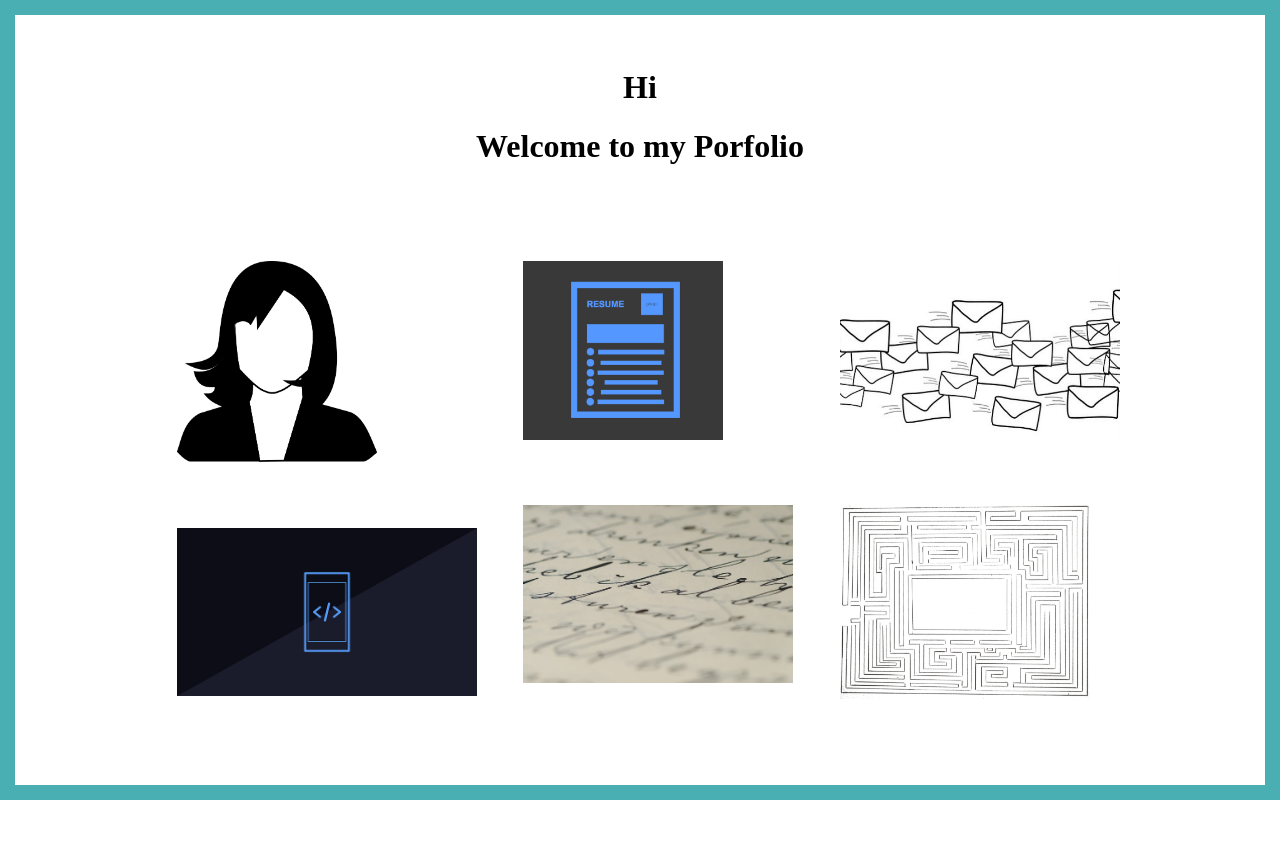
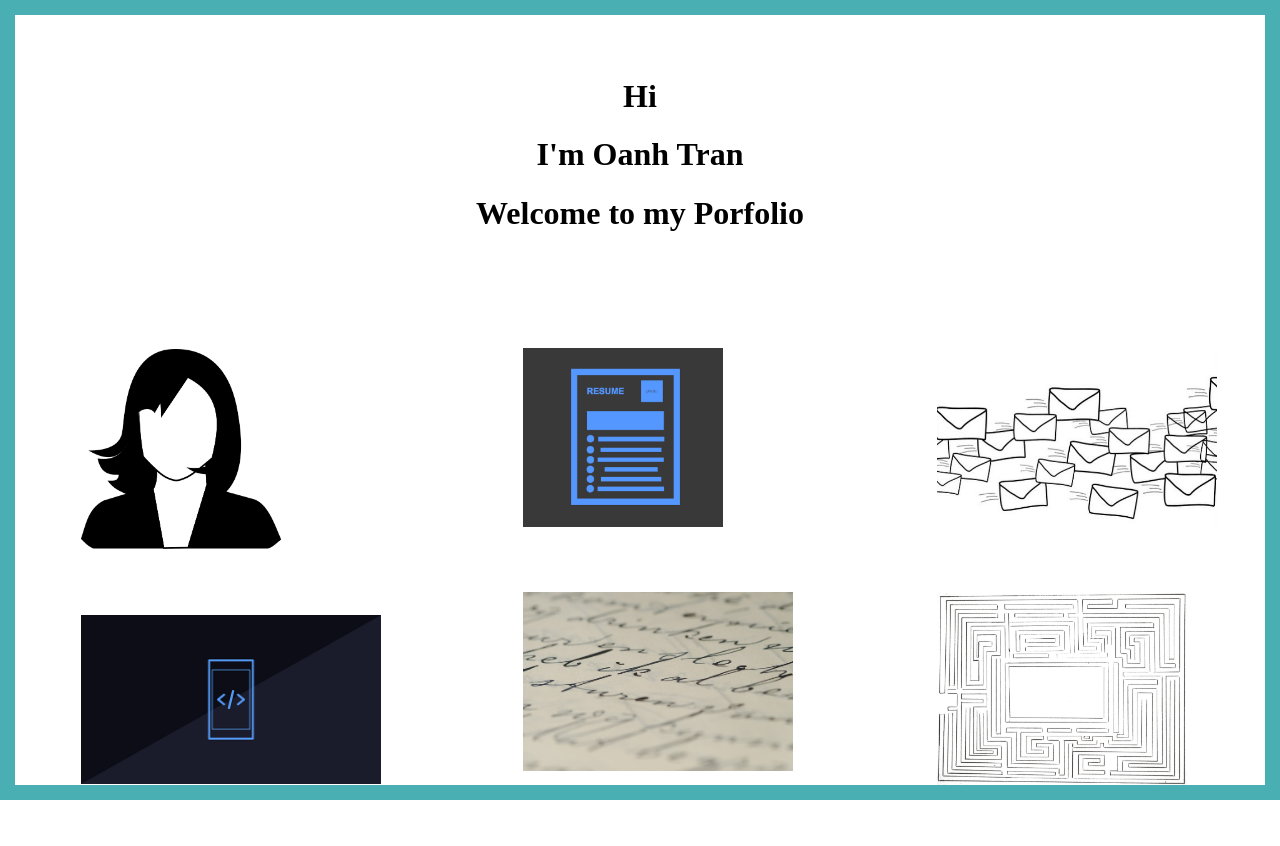
Before and after one commit to varusss/proj1, a PHP site: page / in a window 1280 px wide. Before the commit the page ends 800 px from the top, so only its background shows below. Run offline with PHP 8.4, Linux system fonts and the light colour scheme.

Commit message:
add more stuff

```diff
--- a/css/style.css
+++ b/css/style.css
@@ -96,6 +96,7 @@ nav ul {
 
 .page1 {
     height: 100vh;
+    background-attachment: fixed;
 }
 
 #top,
--- a/index.html
+++ b/index.html
@@ -11,10 +11,11 @@
 <div id="right"></div>
 <div id="top"></div>
 <div id="bottom"></div>
-    <div class="wrapper-W">
+    <div class="">
         <div class="text1">
             <br>
             <h1>Hi</h1>
+            <h1>I'm Oanh Tran</h1>
             <h1>Welcome to my Porfolio</h1>
         </div>
         <div class="home flex-h">
```
